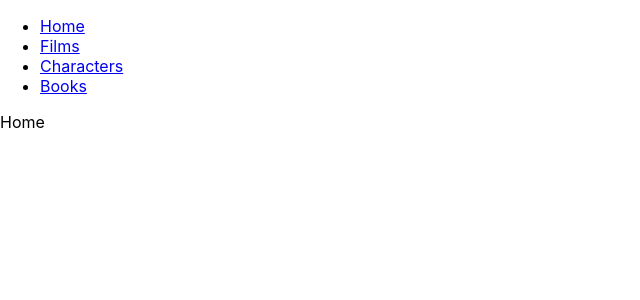
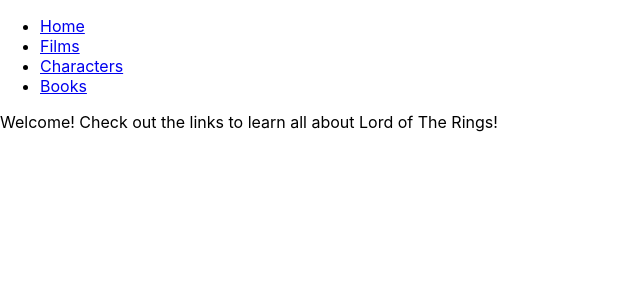
Before and after one commit to Bradley-Bird/lord-of-the-ringsHB, a React (Create React App) app: page / in a window 1280 px wide. Shown: the top 300 px of the page, without its empty margins (0-640 px from the left). Built offline with nearby package versions, Linux system fonts and the light colour scheme.

Commit message:
films object console.logged when clicking films path

```diff
--- a/src/views/Films/Films.js
+++ b/src/views/Films/Films.js
@@ -1,6 +1,17 @@
-import React from 'react';
+import { useEffect } from 'react';
+import { fetchFilms } from '../../services/films';
+import { useParams } from 'react-router-dom';
 
 function Films() {
+  const params = useParams();
+  useEffect(() => {
+    const fetchData = async () => {
+      const data = await fetchFilms();
+      console.log(data);
+    };
+    fetchData();
+  }, [params.name]);
+
   return <div>Films</div>;
 }
 
--- a/src/views/Main/Main.js
+++ b/src/views/Main/Main.js
@@ -1,7 +1,7 @@
 import React from 'react';
 
 function Main() {
-  return <div>Home</div>;
+  return <div>Welcome! Check out the links to learn all about Lord of The Rings!</div>;
 }
 
 export default Main;
```
